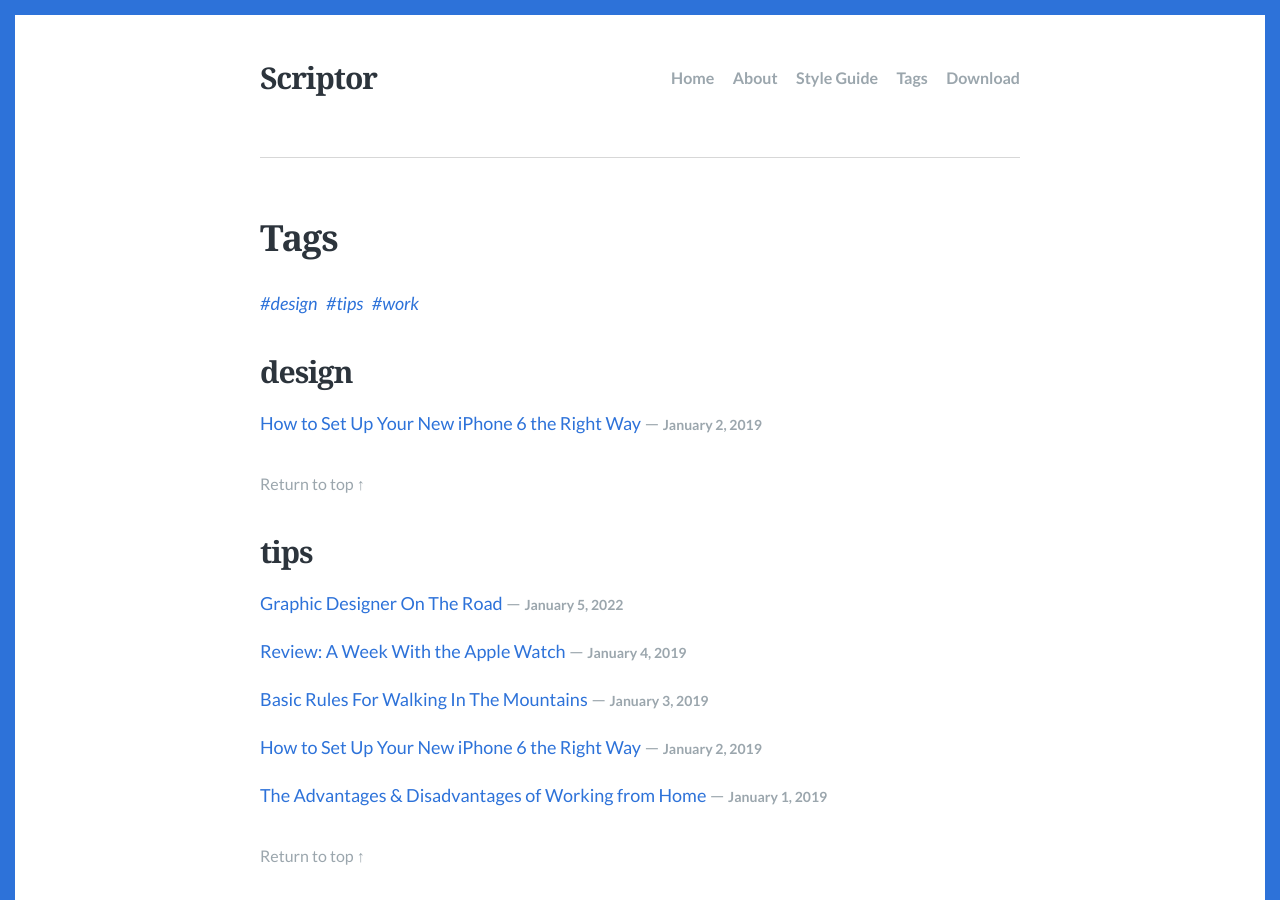
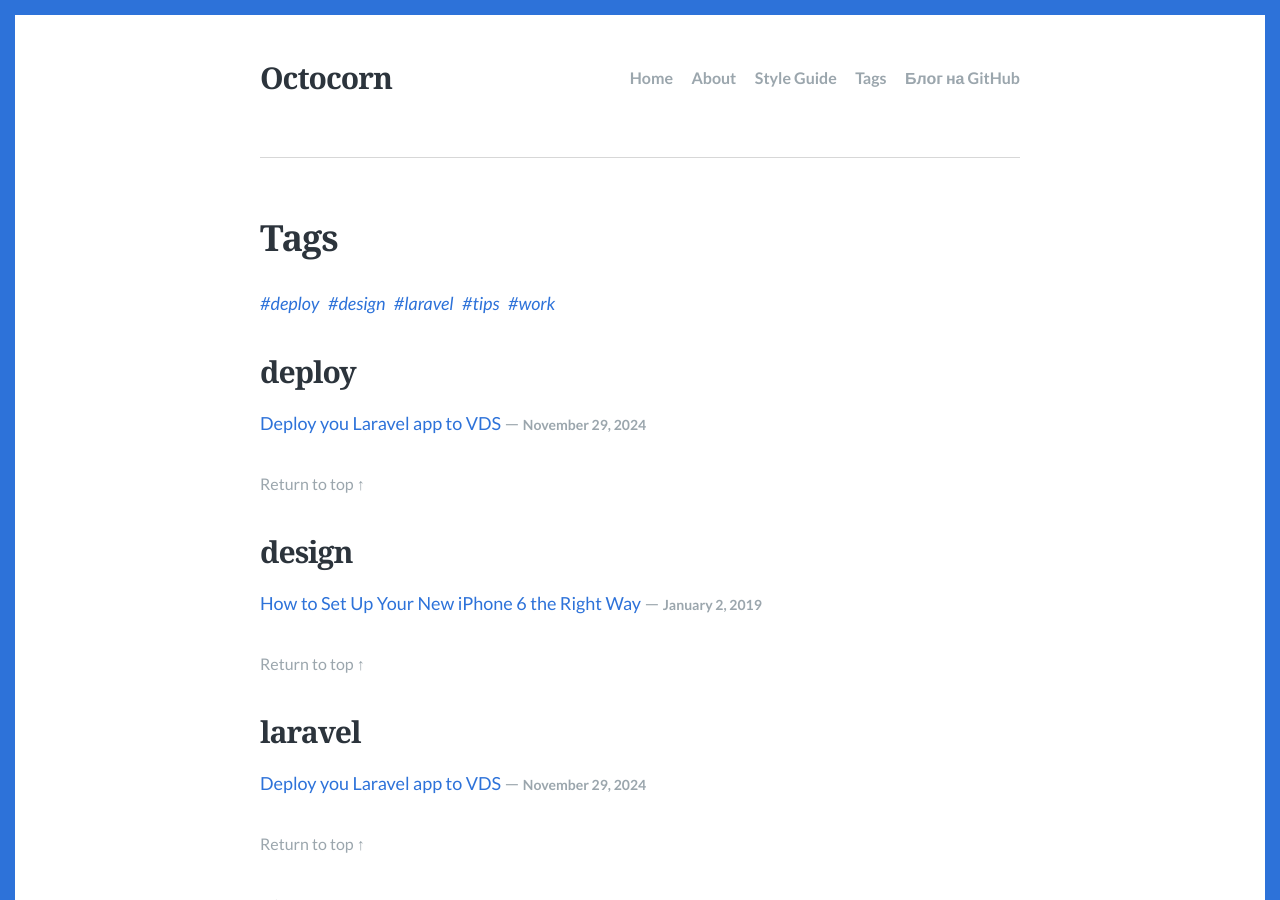
Before and after one commit to octocorn/octocorn.github.io, a Jekyll site: the page built from tags.md, in a window 1280 px wide and 900 px high. Built offline with Jekyll 4.4.1, drawn with Linux system fonts in a browser that asks for light colours; part of the change alters nothing that is shown.

Commit message:
Add 2024-11-29-deploy-laravel-app-to-vds.md (#4)

````diff
--- a/_config.yml
+++ b/_config.yml
@@ -6,25 +6,25 @@
 # 'jekyll serve'. If you change this file, please restart the server process.
 
 # Site language
-lang: en-US
+lang: ru-RU
 
 # Site title
-title: "Scriptor"
+title: "Octocorn"
 
 # A description of your site for meta tag, search engine results.
-description: "Scriptor is a minimal, clean, modern & responsive Jekyll theme for writers"
+description: "Заметки о разработке на PHP и Laravel"
 
 # The subpath of your site, e.g. /blog, for generating urls.
 baseurl: ""
 
 # The base hostname & protocol of your site for where absolute urls are needed.
-url: "https://scriptor-jekyll.netlify.com"
+url: "https://octocorn.github.io/"
 
 # Favicon
 favicon: images/favicon.png
 
 # Google Analytics id, e.g. "UA-NNNNNNNN-N"
-google_analytics: ""
+google_analytics: "G-CGCH2X1JPJ"
 
 # Site navigation - each item must have a title and a url.
 navigation:
@@ -36,11 +36,11 @@ navigation:
     url: /style-guide/
   - text: Tags
     url: /tags/
-  - text: Download
-    url: https://github.com/JustGoodThemes/Scriptor-Jekyll-Theme
+  - text: Блог на GitHub
+    url: https://github.com/octocorn/octocorn.github.io
 
 # The shortname for your Disqus site to enable comments.
-disqus: justgoodthemes
+disqus: octocorn-github-io
 
 # Colors
 accent_color: '#2d72d9'
--- /dev/null
+++ b/_posts/2024-11-29-deploy-laravel-app-to-vds.md
@@ -0,0 +1,150 @@
+---
+layout: post
+title: "Deploy you Laravel app to VDS"
+description: "The deployment process of Laravel app to VDS."
+date: 2024-11-29
+feature_image: images/road.jpg
+tags: [laravel, deploy]
+---
+
+For simplicity, we will deploy the project to VDS. The deployment process consists of several steps:
+
+<!--more-->
+
+## Create a VDS on your preferred hosting
+
+Create a VDS virtual machine for example at [NetAngels](https://panel.netangels.ru). In this example we used distribution `Ubuntu 20.04`.
+
+## Set up VDS
+
+Login via SSH (as `root` user) and check PHP version (`php -v`).
+
+If necessary, [upgrade to PHP 8](https://php.watch/articles/php-8.0-installation-update-guide-debian-ubuntu):
+
+```bash
+sudo apt update
+sudo apt install software-properties-common
+sudo apt update
+sudo add-apt-repository ppa:ondrej/php
+sudo apt update
+sudo apt install php8.1-common php8.1-cli php8.1-mysql php8.1-xml php8.1-curl php8.1-bcmath php8.1-mbstring -y
+```
+
+Manually [install](https://getcomposer.org/download/) Composer:
+
+```bash
+php -r "copy('https://getcomposer.org/installer', 'composer-setup.php');"
+php composer-setup.php
+php -r "unlink('composer-setup.php');"
+```
+
+And make it available for calling through `composer`:
+
+```bash
+sudo mv composer.phar /usr/local/bin/composer
+```
+
+## CHANGE USER!
+
+Next, we do everything from the user `web`, not `root`!!!
+
+
+## Generate RSA-key (for access to GitHub)
+
+First, generate SSH-keys with `ssh-keygen`:
+
+```bash
+cd ~/.ssh && ssh-keygen
+```
+
+With default settings, you will see something like:
+
+```bash
+Generating public/private rsa key pair.
+Enter file in which to save the key (/root/.ssh/id_rsa):
+Enter passphrase (empty for no passphrase):
+Enter same passphrase again:
+Your identification has been saved in /root/.ssh/id_rsa
+Your public key has been saved in /root/.ssh/id_rsa.pub
+The key fingerprint is:
+SHA256:e+Wuo7OK0Vd+oJ3LM75ZAhJq9xZOSZ0schYgsmdFdSg root@vm-80ae16e5
+The key's randomart image is:
++---[RSA 3072]----+
+|  . ..+oo..      |
+|   o oE .= .     |
+|  . o o.= +      |
+|   o . * o       |
+|    o o S o .    |
+|   . o = O =     |
+|    . . B * +    |
+|     o o.o+B     |
+|    . ..o=B*.    |
++----[SHA256]-----+
+```
+
+## Add RSA-key to GitHub
+
+In the GitHub-repository, in the `Settings > Deploy Keys` section, set the value of the public key from the virtual machine.
+
+You can get it via:
+
+```bash
+cat ~/.ssh/id_rsa.pub
+```
+
+This will allow deployment via `git pull` from VDS.
+
+
+## Set secrets on GitHub
+
+After that, in the GitHub repository, in the `Settings > Secrets > Actions` section , set the values:
+
+- `SSH_HOST`: This is the IP address of the server.
+- `SSH_USERNAME`: This is the `web` username.
+- `SSH_PASSWORD`: This is the user password.
+
+
+## Clone repository from GitHub
+
+Go to path `/var/www/web/sites` and clone current repository (or your own fork). For example, use `larajournal.com` folder name:
+
+```bash
+cd /var/www/web/sites
+git clone git@github.com:gomzyakov/larajournal.git larajournal.com
+cd secretic
+```
+
+Where `larajournal.com` is the domain that you previously purchased and under which your website will be visible.
+
+## Set up Laravel
+
+Then go to path `/var/www/web/sites/larajournal.com` and run some commands:
+
+```bash
+php -r "file_exists('.env') || copy('.env.ci', '.env');"
+composer install
+chmod -R 777 storage bootstrap/cache
+php artisan key:generate
+```
+
+- Write the correct database requisites in the `.env` file
+- Create a `secretnotes` database via phpMyAdmin
+- Run migrations `php artisan migrate:fresh --seed`
+
+Open assigned to VDS URL (like `dd`) in your favorite browser. Happy using LaraJournal app!
+
+
+## Optional: Make domain aliases (if needed)
+
+```bash
+cd /var/www/web/sites
+ln -s larajournal.com www.larajournal.com
+ln -s larajournal.com larajournal.io
+ln -s larajournal.com laravelblog.com
+```
+
+## Optional: Set up HTTPS
+
+>No need if you are using mode `Flexible` on Cloudflare
+
+Read more about HTTPS connection in [https.md](./https.md)
````
